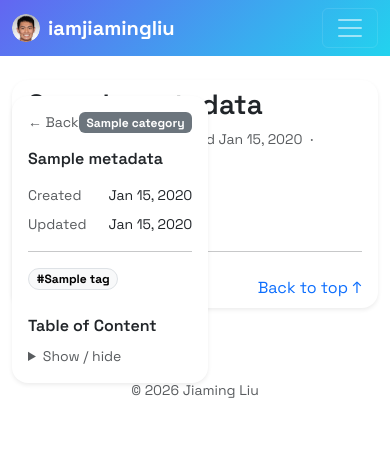
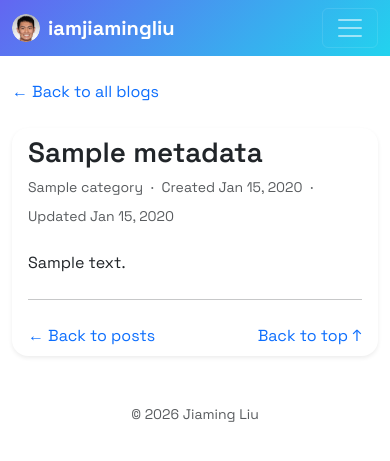
Before and after one commit to iamjiamingliu/iamjiamingliu.com, a Flask app: template templates/article.html in a window 390 px wide. Shown: the top 461 px of the page. Run offline with Flask 3, Linux system fonts and the light colour scheme; the template is opened without the code that fills it: most values are stand-ins (such as "Sample title", 1, 10 or a date in 2020); some libraries are stand-ins or nearby versions.

Commit message:
mobile friendly

```diff
--- a/templates/article.html
+++ b/templates/article.html
@@ -6,7 +6,7 @@
         <div class="row g-4 g-lg-5 align-items-start">
 
             {# Left sidebar: metadata + TOC #}
-            <aside class="col-lg-3 order-2 order-lg-1">
+            <aside class="col-lg-3 order-2 order-lg-1 d-none d-lg-block">
                 <div class="position-fixed" style="top: 6rem;">
                     <div class="vstack gap-3">
 
@@ -68,6 +68,10 @@
                     </div>
                 </div>
             </aside>
+
+            <div class="col-12 d-lg-none">
+                <a class="text-decoration-none" href="{{ url_for('blogs') }}">← Back to all blogs</a>
+            </div>
 
             {# Main article #}
             <main class="col-lg-9 order-1 order-lg-2" id="top">
```
